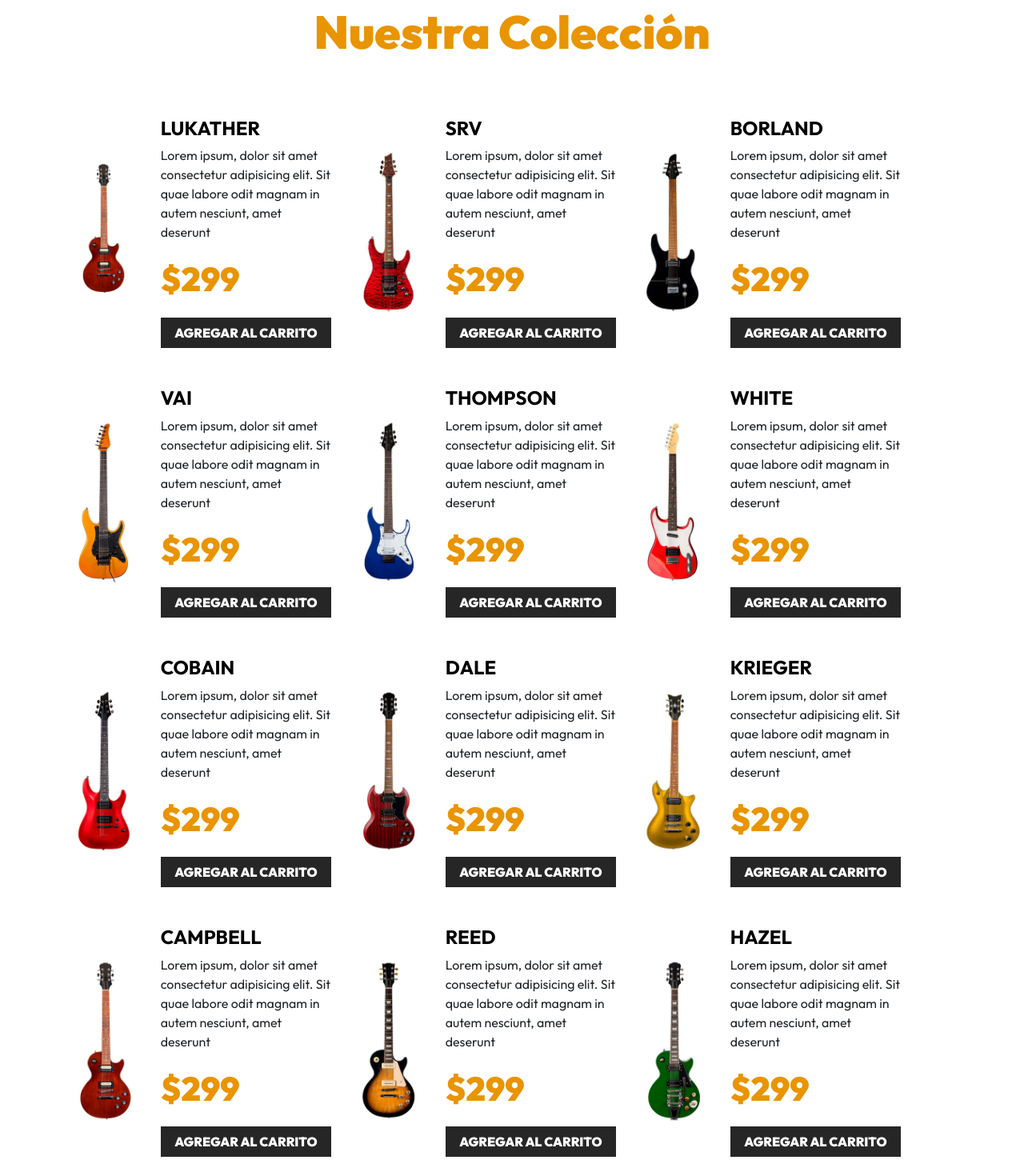
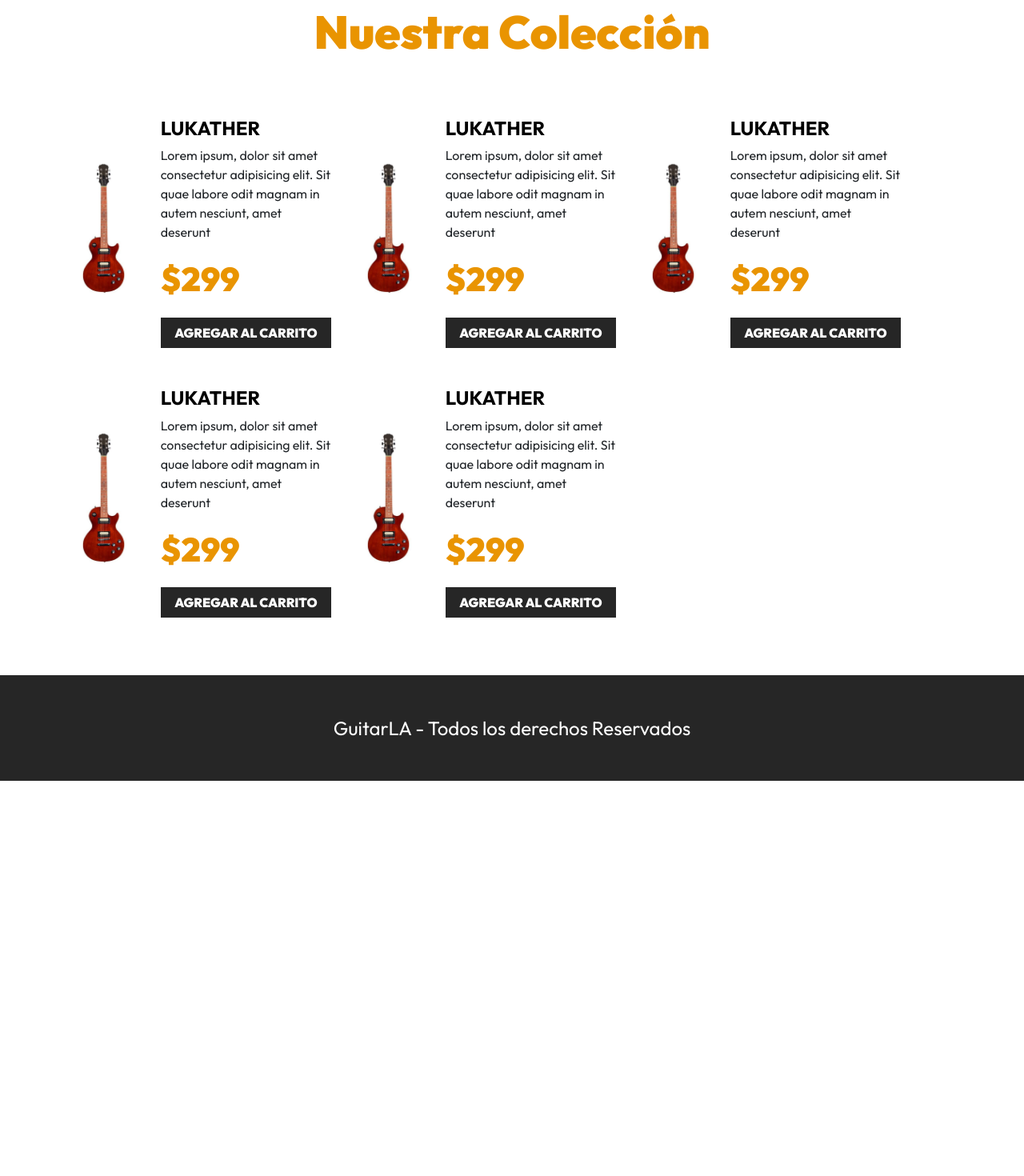
Before and after one commit to AdrianDelMoral/guitarla_shopping_cart, a React (Vite) app: page / in a window 1280 px wide. Shown: the part 220-1690 px from the top of the page at 80% size. After the commit the page ends 1196 px from the top, so only its background shows below. Built offline with nearby package versions, Linux system fonts and the light colour scheme; the HTML template or start-up script is replaced by a standard one.

Commit message:
Creating the Guitar Component

```diff
--- a/src/App.jsx
+++ b/src/App.jsx
@@ -1,201 +1,27 @@
+import Guitar from "./components/Guitar"
 import Header from "./components/Header"
 
 function App() {
 
   return (
     <>
+
       <Header/>
 
       <main className="container-xl mt-5">
         <h2 className="text-center">Nuestra Colección</h2>
+        <div className="row mt-5">
 
-        <div className="row mt-5">
-          <div className="col-md-6 col-lg-4 my-4 row align-items-center">
-            <div className="col-4">
-              <img className="img-fluid"
-                src="./public/img/guitarra_01.jpg"
-                alt="imagen guitarra" />
-            </div>
-            <div className="col-8">
-              <h3 className="text-black fs-4 fw-bold text-uppercase">Lukather</h3>
-              <p>Lorem ipsum, dolor sit amet consectetur adipisicing elit. Sit quae labore odit magnam in autem nesciunt,
-                amet deserunt</p>
-              <p className="fw-black text-primary fs-3">$299</p>
-              <button type="button"
-                className="btn btn-dark w-100">Agregar al Carrito</button>
-            </div>
-          </div>
+          <Guitar/>
 
-          <div className="col-md-6 col-lg-4 my-4 row align-items-center">
-            <div className="col-4">
-              <img className="img-fluid"
-                src="./public/img/guitarra_02.jpg"
-                alt="imagen guitarra" />
-            </div>
-            <div className="col-8">
-              <h3 className="text-black fs-4 fw-bold text-uppercase">SRV</h3>
-              <p>Lorem ipsum, dolor sit amet consectetur adipisicing elit. Sit quae labore odit magnam in autem nesciunt,
-                amet deserunt</p>
-              <p className="fw-black text-primary fs-3">$299</p>
-              <button type="button"
-                className="btn btn-dark w-100 ">Agregar al Carrito</button>
-            </div>
-          </div>
+          <Guitar/>
 
-          <div className="col-md-6 col-lg-4 my-4 row align-items-center">
-            <div className="col-4">
-              <img className="img-fluid"
-                src="./public/img/guitarra_03.jpg"
-                alt="imagen guitarra" />
-            </div>
-            <div className="col-8">
-              <h3 className="text-black fs-4 fw-bold text-uppercase">Borland</h3>
-              <p>Lorem ipsum, dolor sit amet consectetur adipisicing elit. Sit quae labore odit magnam in autem nesciunt,
-                amet deserunt</p>
-              <p className="fw-black text-primary fs-3">$299</p>
-              <button type="button"
-                className="btn btn-dark w-100 ">Agregar al Carrito</button>
-            </div>
-          </div>
+          <Guitar/>
 
-          <div className="col-md-6 col-lg-4 my-4 row align-items-center">
-            <div className="col-4">
-              <img className="img-fluid"
-                src="./public/img/guitarra_04.jpg"
-                alt="imagen guitarra" />
-            </div>
-            <div className="col-8">
-              <h3 className="text-black fs-4 fw-bold text-uppercase">Vai</h3>
-              <p>Lorem ipsum, dolor sit amet consectetur adipisicing elit. Sit quae labore odit magnam in autem nesciunt,
-                amet deserunt</p>
-              <p className="fw-black text-primary fs-3">$299</p>
-              <button type="button"
-                className="btn btn-dark w-100 ">Agregar al Carrito</button>
-            </div>
-          </div>
+          <Guitar/>
 
-          <div className="col-md-6 col-lg-4 my-4 row align-items-center">
-            <div className="col-4">
-              <img className="img-fluid"
-                src="./public/img/guitarra_05.jpg"
-                alt="imagen guitarra" />
-            </div>
-            <div className="col-8">
-              <h3 className="text-black fs-4 fw-bold text-uppercase">Thompson</h3>
-              <p>Lorem ipsum, dolor sit amet consectetur adipisicing elit. Sit quae labore odit magnam in autem nesciunt,
-                amet deserunt</p>
-              <p className="fw-black text-primary fs-3">$299</p>
-              <button type="button"
-                className="btn btn-dark w-100 ">Agregar al Carrito</button>
-            </div>
-          </div>
+          <Guitar/>
 
-          <div className="col-md-6 col-lg-4 my-4 row align-items-center">
-            <div className="col-4">
-              <img className="img-fluid"
-                src="./public/img/guitarra_06.jpg"
-                alt="imagen guitarra" />
-            </div>
-            <div className="col-8">
-              <h3 className="text-black fs-4 fw-bold text-uppercase">White</h3>
-              <p>Lorem ipsum, dolor sit amet consectetur adipisicing elit. Sit quae labore odit magnam in autem nesciunt,
-                amet deserunt</p>
-              <p className="fw-black text-primary fs-3">$299</p>
-              <button type="button"
-                className="btn btn-dark w-100 ">Agregar al Carrito</button>
-            </div>
-          </div>
-
-          <div className="col-md-6 col-lg-4 my-4 row align-items-center">
-            <div className="col-4">
-              <img className="img-fluid"
-                src="./public/img/guitarra_07.jpg"
-                alt="imagen guitarra" />
-            </div>
-            <div className="col-8">
-              <h3 className="text-black fs-4 fw-bold text-uppercase">Cobain</h3>
-              <p>Lorem ipsum, dolor sit amet consectetur adipisicing elit. Sit quae labore odit magnam in autem nesciunt,
-                amet deserunt</p>
-              <p className="fw-black text-primary fs-3">$299</p>
-              <button type="button"
-                className="btn btn-dark w-100 ">Agregar al Carrito</button>
-            </div>
-          </div>
-          <div className="col-md-6 col-lg-4 my-4 row align-items-center">
-            <div className="col-4">
-              <img className="img-fluid"
-                src="./public/img/guitarra_08.jpg"
-                alt="imagen guitarra" />
-            </div>
-            <div className="col-8">
-              <h3 className="text-black fs-4 fw-bold text-uppercase">Dale</h3>
-              <p>Lorem ipsum, dolor sit amet consectetur adipisicing elit. Sit quae labore odit magnam in autem nesciunt,
-                amet deserunt</p>
-              <p className="fw-black text-primary fs-3">$299</p>
-              <button type="button"
-                className="btn btn-dark w-100 ">Agregar al Carrito</button>
-            </div>
-          </div>
-          <div className="col-md-6 col-lg-4 my-4 row align-items-center">
-            <div className="col-4">
-              <img className="img-fluid"
-                src="./public/img/guitarra_09.jpg"
-                alt="imagen guitarra" />
-            </div>
-            <div className="col-8">
-              <h3 className="text-black fs-4 fw-bold text-uppercase">Krieger</h3>
-              <p>Lorem ipsum, dolor sit amet consectetur adipisicing elit. Sit quae labore odit magnam in autem nesciunt,
-                amet deserunt</p>
-              <p className="fw-black text-primary fs-3">$299</p>
-              <button type="button"
-                className="btn btn-dark w-100 ">Agregar al Carrito</button>
-            </div>
-          </div>
-          <div className="col-md-6 col-lg-4 my-4 row align-items-center">
-            <div className="col-4">
-              <img className="img-fluid"
-                src="./public/img/guitarra_10.jpg"
-                alt="imagen guitarra" />
-            </div>
-            <div className="col-8">
-              <h3 className="text-black fs-4 fw-bold text-uppercase">Campbell</h3>
-              <p>Lorem ipsum, dolor sit amet consectetur adipisicing elit. Sit quae labore odit magnam in autem nesciunt,
-                amet deserunt</p>
-              <p className="fw-black text-primary fs-3">$299</p>
-              <button type="button"
-                className="btn btn-dark w-100 ">Agregar al Carrito</button>
-            </div>
-          </div>
-          <div className="col-md-6 col-lg-4 my-4 row align-items-center">
-            <div className="col-4">
-              <img className="img-fluid"
-                src="./public/img/guitarra_11.jpg"
-                alt="imagen guitarra" />
-            </div>
-            <div className="col-8">
-              <h3 className="text-black fs-4 fw-bold text-uppercase">Reed</h3>
-              <p>Lorem ipsum, dolor sit amet consectetur adipisicing elit. Sit quae labore odit magnam in autem nesciunt,
-                amet deserunt</p>
-              <p className="fw-black text-primary fs-3">$299</p>
-              <button type="button"
-                className="btn btn-dark w-100 ">Agregar al Carrito</button>
-            </div>
-          </div>
-          <div className="col-md-6 col-lg-4 my-4 row align-items-center">
-            <div className="col-4">
-              <img className="img-fluid"
-                src="./public/img/guitarra_12.jpg"
-                alt="imagen guitarra" />
-            </div>
-            <div className="col-8">
-              <h3 className="text-black fs-4 fw-bold text-uppercase">Hazel</h3>
-              <p>Lorem ipsum, dolor sit amet consectetur adipisicing elit. Sit quae labore odit magnam in autem nesciunt,
-                amet deserunt</p>
-              <p className="fw-black text-primary fs-3">$299</p>
-              <button type="button"
-                className="btn btn-dark w-100 ">Agregar al Carrito</button>
-            </div>
-          </div>
         </div>
       </main>
 
--- /dev/null
+++ b/src/components/Guitar.jsx
@@ -0,0 +1,19 @@
+export default function Guitar() {
+  return (
+      <div className="col-md-6 col-lg-4 my-4 row align-items-center">
+        <div className="col-4">
+          <img className="img-fluid"
+            src="./public/img/guitarra_01.jpg"
+            alt="imagen guitarra" />
+        </div>
+        <div className="col-8">
+          <h3 className="text-black fs-4 fw-bold text-uppercase">Lukather</h3>
+          <p>Lorem ipsum, dolor sit amet consectetur adipisicing elit. Sit quae labore odit magnam in autem nesciunt,
+            amet deserunt</p>
+          <p className="fw-black text-primary fs-3">$299</p>
+          <button type="button"
+            className="btn btn-dark w-100">Agregar al Carrito</button>
+        </div>
+      </div>
+    )
+}
```
